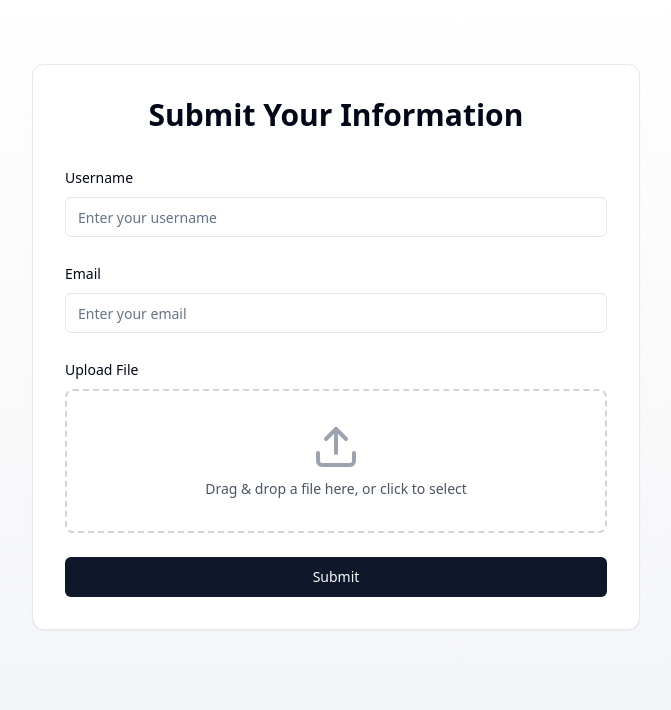
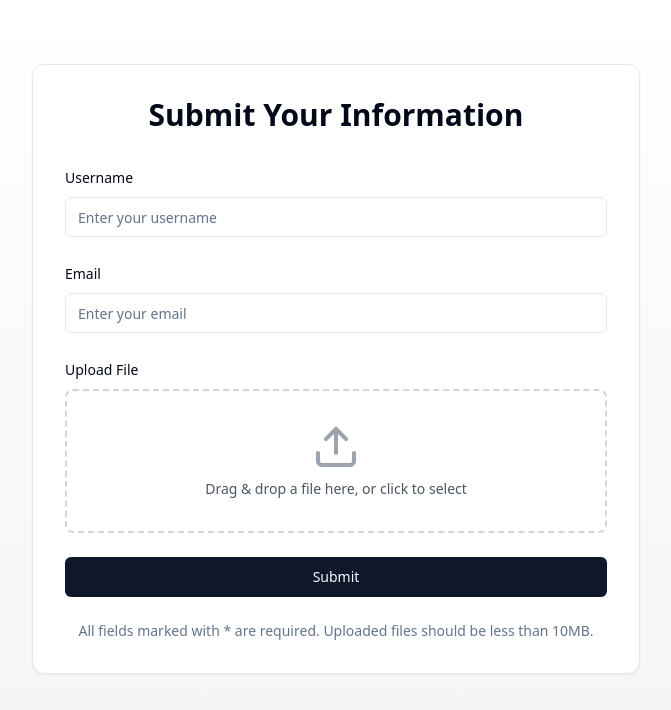
Before and after one commit to yuxinllz/simple-submit-sandbox, a React (Vite) app: page / in a window 1280 px wide. Shown: the top 710 px of the page, without its empty margins (304-975 px from the left). Built offline with nearby package versions, Linux system fonts and the light colour scheme.

Commit message:
Add hit message to bottom
Implement a hit message feature at the bottom of the page to provide feedback to users.
[skip gpt_engineer]

```diff
--- a/src/pages/Index.tsx
+++ b/src/pages/Index.tsx
@@ -121,6 +121,10 @@ const Index = () => {
                 "Submit"
               )}
             </Button>
+
+            <p className="text-sm text-muted-foreground text-center mt-4">
+              All fields marked with * are required. Uploaded files should be less than 10MB.
+            </p>
           </form>
         </div>
       </div>
```
